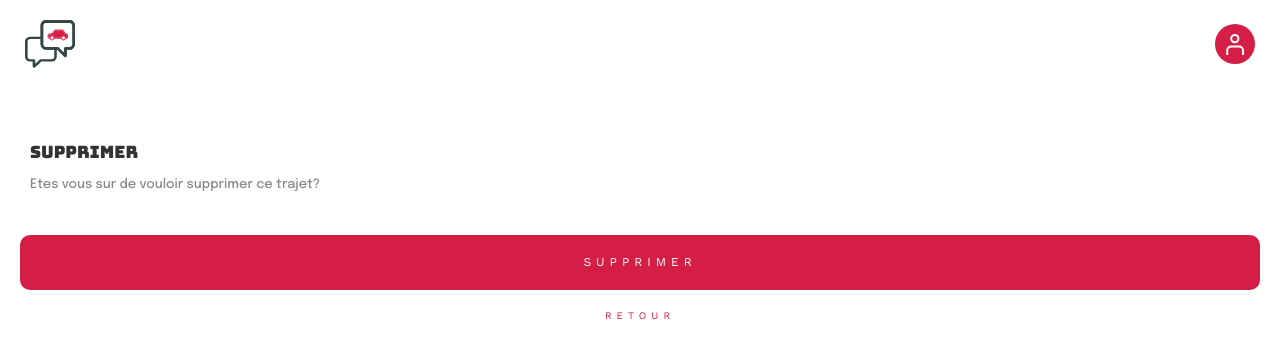
After one commit to chrisviv/blablaCampus, a PHP site: page /delete.php in a window 1280 px wide. The commit adds this page. Shown: the top 359 px of the page. Run offline with PHP 8.4, Linux system fonts and the light colour scheme; the visitor is signed in with stand-in values (Sample User, id 1); data that the repository does not hold is empty.

Commit message:
rajout delete et deleteRide en html-css

```diff
--- a/assets/css/style.css
+++ b/assets/css/style.css
@@ -390,31 +390,28 @@ input[type="date"]::-webkit-calendar-picker-indicator {
     font-family: "bungee";
     margin: 0;}
 .day{color: var(--red);}
-/* ----------------------ANNULATION MA RESERVATION------ */
+/* ----------------------ANNULATION MA RESERVATION- chris----------------- */
 .cancelMain>h1{
     font-family: "bungee";
     font-size: 17px;
     color: var(--blackSubtitle);
-    margin: 50px 0 0 20px;}
-
+    margin: 50px 0 0 30px;}
 .cancelMain>p{
     font-family: 'Epilogue';
     font-style: normal;
     font-weight: 500;
     font-size: 13px;
     line-height: 20px;
-    text-align: center;
+    margin-left: 30px;
     color: var(--lightGray);}
-
 .cancelBtn{
     background: var(--red);
     border-radius: 10px;
-    width: 317px;
+    /* width: 317px; */
     height:55px;
     display: flex;
     justify-content: center;
     margin: 40px 20px 20px 20px;}
-
 .cancelBtn>a>button {
     font-family: "worksans", sans-serif;
     font-size: 12px;
@@ -424,14 +421,12 @@ input[type="date"]::-webkit-calendar-picker-indicator {
     color: white;
     line-height: 15px;
     letter-spacing: 5px;}
-
 .cancelBtn>a {
     display: flex;
     align-items: center;
     justify-content: center;
     text-decoration: none;
     flex-direction: column;}
-
 .cancelReturn>p{
     font-family:  "worksans", sans-serif;
     line-height: 12px;
@@ -439,7 +434,94 @@ input[type="date"]::-webkit-calendar-picker-indicator {
     text-align: center;
     letter-spacing: 5px;
     color: var(--red);}
-
+/*------------------------- SUPPRIMER TRAJET- chris----------------------- */
+.deleteMain>h1{
+    width: 100%;
+    font-family: "bungee";
+    font-size: 17px;
+    color: var(--blackSubtitle);
+    margin: 50px 0 0 30px;
+    font-weight: 400;}
+.deleteMain>p{
+    font-family: 'Epilogue';
+    font-style: normal;
+    font-weight: 500;
+    font-size: 13px;
+    line-height: 20px;
+    text-align: center;
+    color: var(--lightGray);
+    display: flex;
+    justify-content: start;
+    width: 100%;
+    MARGIN-LEFT: 30px;}
+.deleteBtn{
+    background: var(--red);
+    border-radius: 10px;
+    /* width: 317px; */
+    height:55px;
+    display: flex;
+    justify-content: center;
+    margin: 40px 20px 20px 20px;}
+.deleteBtn>a>button {
+    font-family: "worksans", sans-serif;
+    font-size: 12px;
+    text-align: center;
+    border: 0;
+    background: var(--red);
+    color: white;
+    line-height: 15px;
+    letter-spacing: 5px;}
+.deleteBtn>a {
+    display: flex;
+    align-items: center;
+    justify-content: center;
+    text-decoration: none;
+    flex-direction: column;}
+.deleteReturn>p{
+    font-family:  "worksans", sans-serif;
+    line-height: 12px;
+    font-size: 10px;
+    text-align: center;
+    letter-spacing: 5px;
+    color: var(--red);}
+/*------------------------- ANNULER MES TRAJETS- chris--------------------- */
+.deleteRideMain>h1{
+    width: 100%;
+    font-family: "bungee";
+    font-size: 17px;
+    color: var(--blackSubtitle);
+    margin: 50px 0 0 30px;
+    line-height: 20px;
+    font-weight: 400;}
+.deleteRideBtn{
+    background: var(--red);
+    border-radius: 10px;
+    /* width: 317px; */
+    height:82px;
+    display: flex;
+    justify-content: center;
+    margin: 20px 20px 20px 20px;}
+.deleteRideBtn>a>button {
+    font-family:  "bungee";
+    font-size: 18px;
+    text-align: center;
+    border: 0;
+    background: var(--red);
+    color: white;
+    line-height: 20px;}
+.deleteRideBtn>a {
+    display: flex;
+    align-items: center;
+    justify-content: center;
+    text-decoration: none;
+    flex-direction: column;}
+.deleteReturn>p{
+    font-family:  "worksans", sans-serif;
+    line-height: 12px;
+    font-size: 10px;
+    text-align: center;
+    letter-spacing: 5px;
+    color: var(--red);}
 @media screen and (min-width: 1024px) {
     .mainAccueil{display: none;}
     .road{position: fixed;left: 0;z-index: -1;}
--- /dev/null
+++ b/delete.php
@@ -0,0 +1,19 @@
+<?php include('head.php') ?>
+
+<div class="deleteMain">
+    <?php include('navbar.php')?>
+    <h1>SUPPRIMER</h1>
+    <p>Etes vous sur de vouloir supprimer ce trajet?</p>
+
+    <div class="deleteBtn" id="deleteBtn">
+        <a href="list.php">
+            <button>SUPPRIMER</button>
+        </a>
+    </div>
+    <div class="deleteReturn">
+        <p>RETOUR</p>
+    </div>
+</div>
+
+<script src="assets/js/user.js"></script>
+<?php include('footer.php') ?>
```
Also changed, not shown: deleteRide.php (added, +15 -0 lines).
